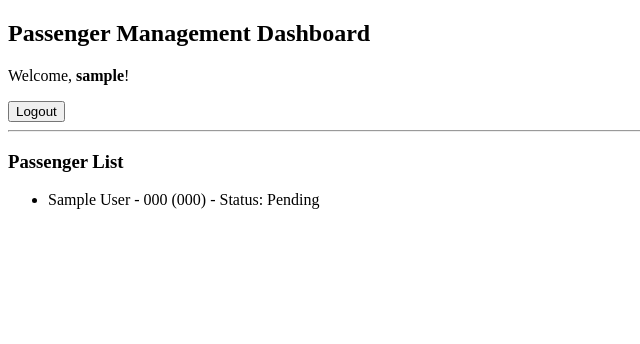
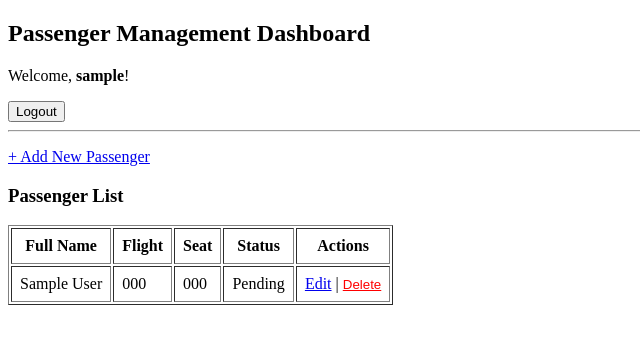
Before and after one commit to jeancacr98/x26123495_project_swd, a Django app: page / in a window 1280 px wide. Shown: the top 344 px of the page, without its empty margins (0-640 px from the left). Run offline with Django 5.2, Linux system fonts and the light colour scheme; a user stored in the database is signed in; tables that the repository leaves empty hold one stand-in row (values such as "Sample post").

Commit message:
CRUD added

```diff
--- a/core/urls.py
+++ b/core/urls.py
@@ -11,6 +11,10 @@ urlpatterns = [
     path('login/', auth_views.LoginView.as_view(redirect_authenticated_user=True), name='login'),
     #Add all the urls not classified
     path('', include('django.contrib.auth.urls')),
-    #Main passenger dashboard
-    path('', views.dashboard, name='dashboard'),
+    # Protected Passenger CRUD Routes
+    path('', views.dashboard, name='dashboard'), #list
+    path('passenger/new/', views.passenger_create, name='passenger_create'), #form
+    path('passenger/<int:pk>/edit/', views.passenger_update, name='passenger_update'), #form
+    path('passenger/<int:pk>/delete/', views.passenger_delete, name='passenger_delete'), #form
+
 ]
--- a/flights/templates/pages/dashboard.html
+++ b/flights/templates/pages/dashboard.html
@@ -1,29 +1,76 @@
 <!DOCTYPE html>
 <html lang="en">
+
 <head>
     <meta charset="UTF-8">
     <title>Flight System - Dashboard</title>
 </head>
+
 <body>
     <h2>Passenger Management Dashboard</h2>
-     <!-- Request current username -->
     <p>Welcome, <strong>{{ request.user.username }}</strong>!</p>
 
-     <!-- POST and token to prevent forced logout attacks -->
+    <!-- Secure Logout Form -->
     <form method="post" action="{% url 'logout' %}">
         {% csrf_token %}
         <button type="submit">Logout</button>
     </form>
 
     <hr>
+
+    <!-- Only shows 'Add' button if user has add_passenger permission -->
+    {% if perms.flights.add_passenger %}
+    <p><a href="{% url 'passenger_create' %}">+ Add New Passenger</a></p>
+    {% endif %}
+
     <h3>Passenger List</h3>
-    <ul>
-         <!-- Secure way to iterate the passengers list -->
-        {% for passenger in passengers %}
-            <li>{{ passenger }} - Status: {{ passenger.status }}</li>
-        {% empty %}
-            <li>No passengers registered yet.</li>
-        {% endfor %}
-    </ul>
+    <table border="1" cellpadding="8">
+        <thead>
+            <tr>
+                <th>Full Name</th>
+                <th>Flight</th>
+                <th>Seat</th>
+                <th>Status</th>
+                {% if perms.flights.change_passenger or perms.flights.delete_passenger %}
+                <th>Actions</th>
+                {% endif %}
+            </tr>
+        </thead>
+        <tbody>
+            {% for passenger in passengers %}
+            <tr>
+                <td>{{ passenger.full_name }}</td>
+                <td>{{ passenger.flight_number }}</td>
+                <td>{{ passenger.seat_number }}</td>
+                <td>{{ passenger.status }}</td>
+
+                {% if perms.flights.change_passenger or perms.flights.delete_passenger %}
+                <td>
+                    {% if perms.flights.change_passenger %}
+                    <a href="{% url 'passenger_update' passenger.pk %}">Edit</a>
+                    {% endif %}
+
+                    {% if perms.flights.delete_passenger %}
+                    |
+                    <form method="post" action="{% url 'passenger_delete' passenger.pk %}" style="display:inline;"
+                        onsubmit="return confirm('Are you sure you want to delete {{ passenger.full_name|escapejs }}?');">
+                        {% csrf_token %}
+                        <button type="submit"
+                            style="color: red; background: none; border: none; padding: 0; text-decoration: underline; cursor: pointer;">
+                            Delete
+                        </button>
+                    </form>
+                    {% endif %}
+                </td>
+                {% endif %}
+            </tr>
+            {% empty %}
+            <tr>
+                <td colspan="5">No passengers registered yet.</td>
+            </tr>
+            {% endfor %}
+        </tbody>
+    </table>
 </body>
+
 </html>
--- a/flights/views.py
+++ b/flights/views.py
@@ -1,11 +1,61 @@
-from django.shortcuts import render
-from django.contrib.auth.decorators import login_required
+#Views for the flights application
+from django.shortcuts import render, redirect, get_object_or_404
+from django.contrib.auth.decorators import login_required, permission_required
+from django.views.decorators.http import require_POST
 from .models import Passenger
+from .forms import PassengerForm
 
-#Viewa for the flights
-#To access the dashboard it is necessary the login
+
 @login_required
 def dashboard(request):
-    #List of all the passengers
+    #Dashboard for all the roles
     passengers = Passenger.objects.all()
     return render(request, 'pages/dashboard.html', {'passengers': passengers})
+
+
+#Login and permission to create a new passenger
+@login_required
+@permission_required('flights.add_passenger', raise_exception=True)
+def passenger_create(request):
+    #Allows to register a new passenger, except Auditor
+    if request.method == 'POST':
+        form = PassengerForm(request.POST)
+        if form.is_valid():
+            form.save()
+            return redirect('dashboard')
+    else:
+        form = PassengerForm()
+
+    return render(request, 'pages/passenger_form.html', {
+        'form': form,
+        'title': 'Add New Passenger'
+    })
+
+#Login and permission to update a passenger
+@login_required
+@permission_required('flights.change_passenger', raise_exception=True)
+def passenger_update(request, pk):
+    #Allows to update a passenger, except Auditor
+    passenger = get_object_or_404(Passenger, pk=pk)
+    if request.method == 'POST':
+        form = PassengerForm(request.POST, instance=passenger)
+        if form.is_valid():
+            form.save()
+            return redirect('dashboard')
+    else:
+        form = PassengerForm(instance=passenger)
+
+    return render(request, 'pages/passenger_form.html', {
+        'form': form,
+        'title': f'Edit Passenger: {passenger.full_name}'
+    })
+
+#Login and permission to delete a passenger
+@login_required
+@require_POST
+@permission_required('flights.delete_passenger', raise_exception=True)
+def passenger_delete(request, pk):
+     #Allows to delete a passenger, except Auditor and Agent
+    passenger = get_object_or_404(Passenger, pk=pk)
+    passenger.delete()
+    return redirect('dashboard')
```
Also changed, not shown: flights/forms.py (added, +9 -0 lines), flights/templates/pages/passenger_form.html (added, +18 -0 lines).
